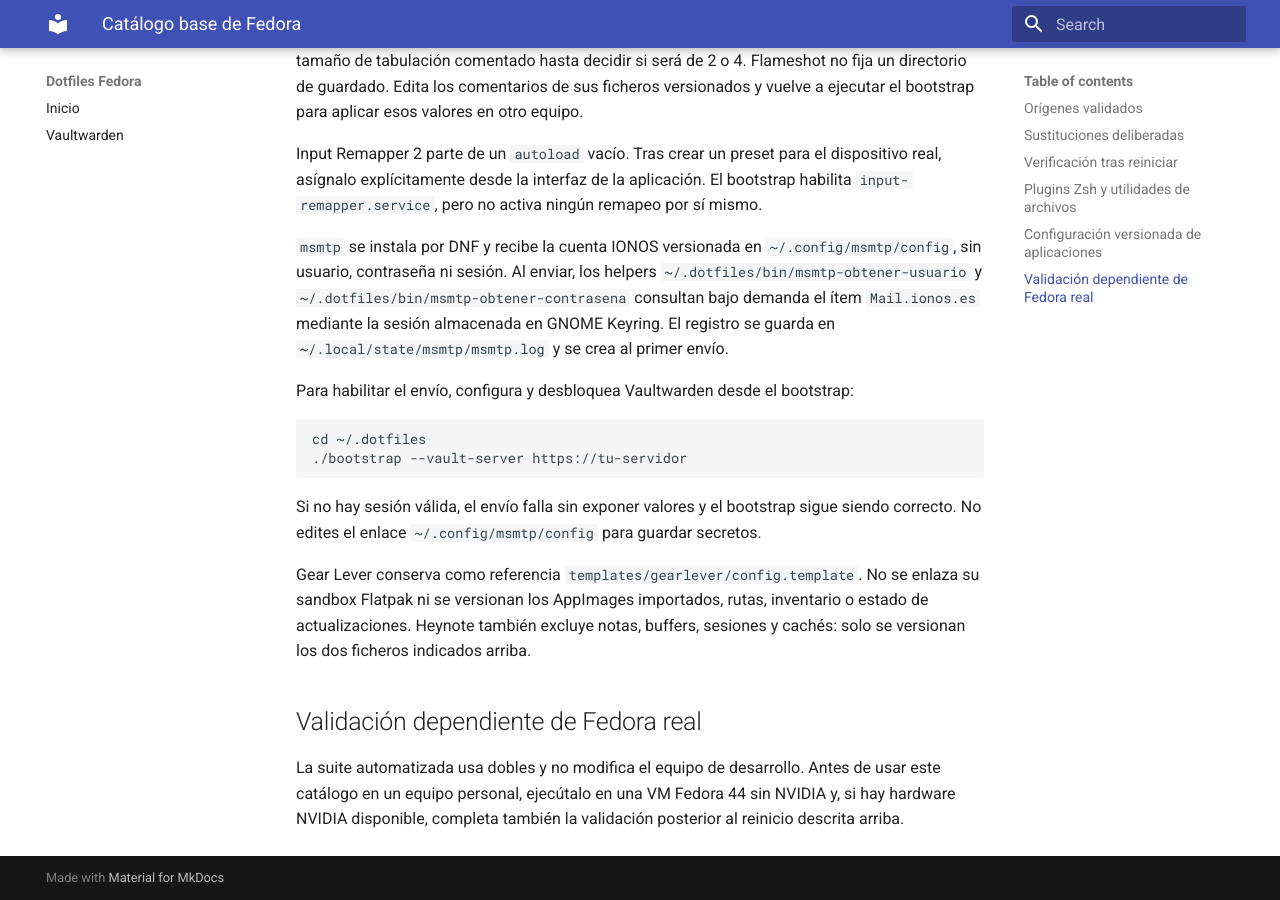
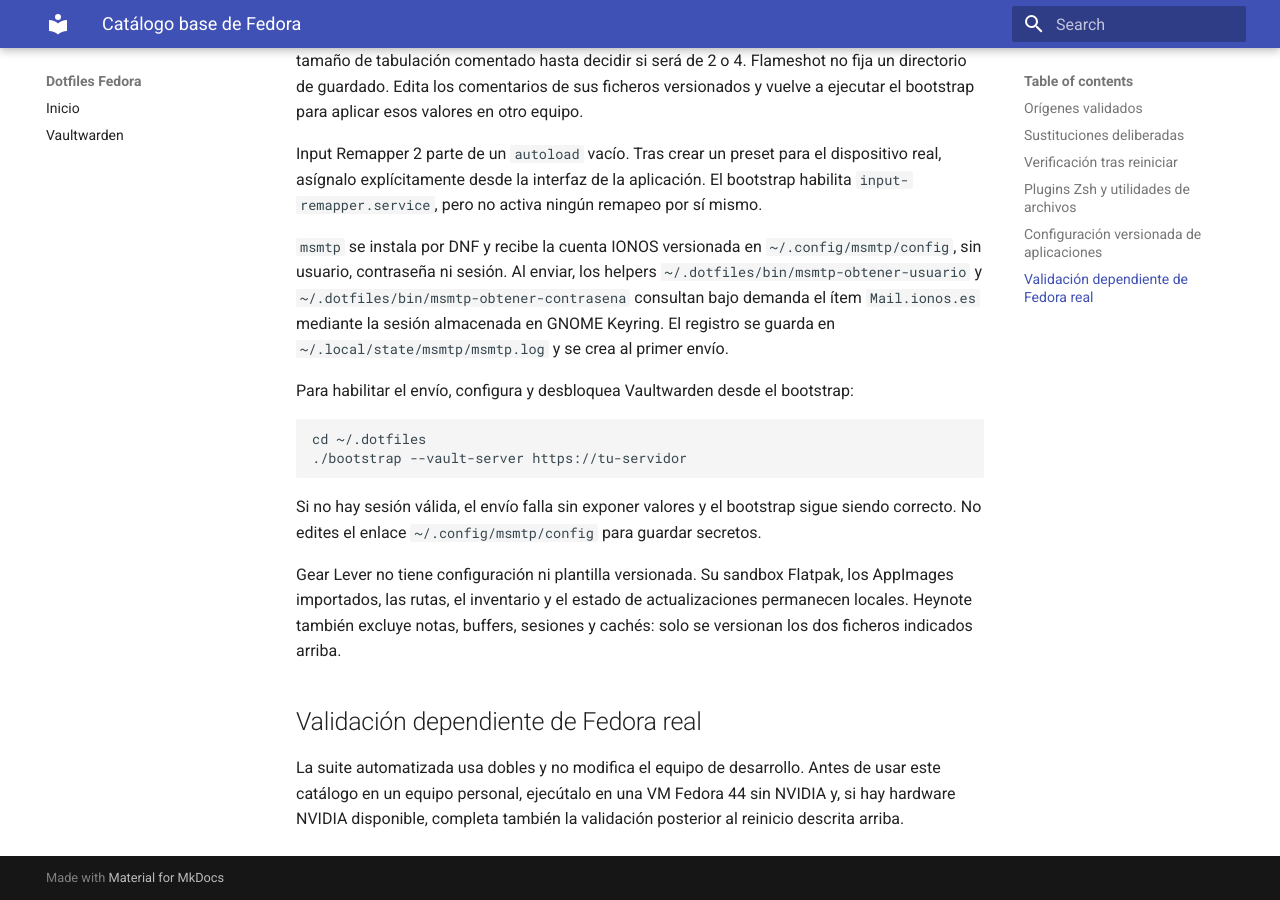
Before and after one commit to rdiezsj/dotfiles, an MkDocs documentation site: the page built from docs/catalogo-fedora.md, in a window 1280 px wide and 900 px high, scrolled down 2789 px. Built offline with MkDocs 1.6.1 and Material for MkDocs 9.7.7, drawn with Linux system fonts in a browser that asks for light colours.

Commit message:
chore: excluye Gear Lever de las configuraciones versionadas

```diff
--- a/docs/catalogo-fedora.md
+++ b/docs/catalogo-fedora.md
@@ -121,9 +121,9 @@
 sigue siendo correcto. No edites el enlace `~/.config/msmtp/config` para
 guardar secretos.
 
-Gear Lever conserva como referencia `templates/gearlever/config.template`. No
-se enlaza su sandbox Flatpak ni se versionan los AppImages importados, rutas,
-inventario o estado de actualizaciones. Heynote también excluye notas, buffers,
+Gear Lever no tiene configuración ni plantilla versionada. Su sandbox Flatpak,
+los AppImages importados, las rutas, el inventario y el estado de
+actualizaciones permanecen locales. Heynote también excluye notas, buffers,
 sesiones y cachés: solo se versionan los dos ficheros indicados arriba.
 
 ## Validación dependiente de Fedora real
```
Also changed, not shown: README.md (+3 -3 lines), openspec/changes/fedora-versioned-application-configs/design.md (+7 -7 lines), openspec/changes/fedora-versioned-application-configs/proposal.md (+3 -2 lines), openspec/changes/fedora-versioned-application-configs/tasks.md (+3 -3 lines), 4 other files.
